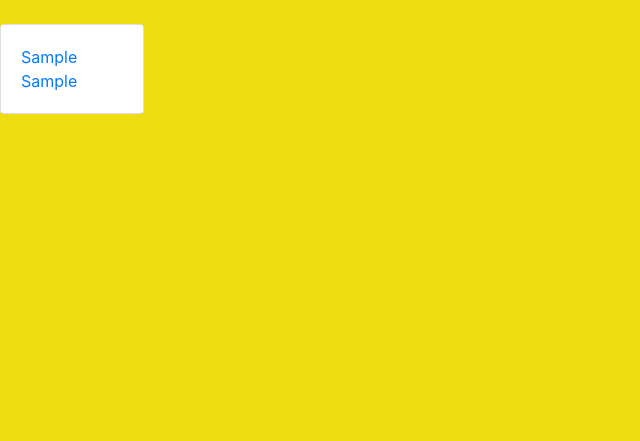
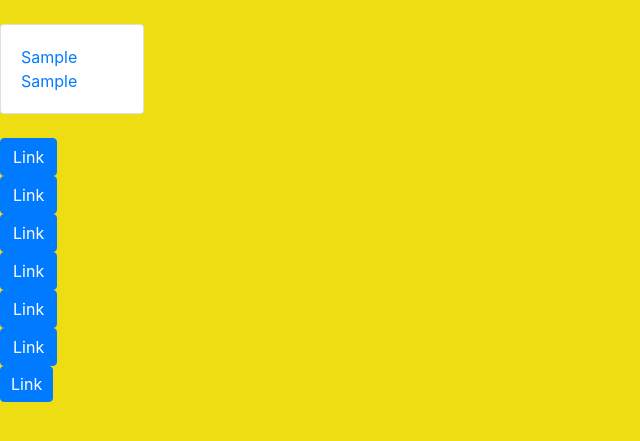
Before and after one commit to Akshayvm98/saaperp, a Django app: page /dashboard/ in a window 1280 px wide. Shown: the part 56-497 px from the top of the page, without its empty margins (0-640 px from the left). Run offline with Django 3.2, Linux system fonts and the light colour scheme; a user stored in the database is signed in; tables that the repository leaves empty hold one stand-in row (values such as "Sample post"); some libraries are stand-ins or nearby versions.

Commit message:
'secondcommmit'

```diff
--- a/schoolerp/views.py
+++ b/schoolerp/views.py
@@ -76,7 +76,7 @@ def test(request):
 		duration=request.POST.get('duration')
 		eid=int(request.POST.get('examname'))
 		examname=Exam.objects.get(pk=eid)
-		print(type(eid))
+
 		cid=int(request.POST.get('classroom'))
 		classroom = Classroom.objects.get(pk=cid)
 		maxmarks=request.POST.get('maxmarks')
@@ -100,11 +100,18 @@ def score(request):
 	students=Student.objects.all()
 
 	if request.method == "POST":
-		sid=int(request.POST.get('subject'))
-		exam=Exam.objects.get(pk=sid)
-		eid=int(request.POST.get('test'))
-		test=Test.objects.get(pk=eid)
-		Score.objects.create()
+		eid=int(request.POST.get('exam'))
+		exam=Exam.objects.get(pk=eid)
+
+		tid=int(request.POST.get('test'))
+		test=Test.objects.get(pk=tid)
+
+		sid=int(request.POST.get('student'))
+		student=Test.objects.get(pk=sid)
+		cid=int(request.POST.get('score'))
+		score=Test.objects.get(pk=cid)
+
+		Score.objects.create(exam=exam, test=test,student=student,score=score,classroom=classroom)
 		return redirect('/score/')
 	return render(request, "score.html",{'exam':exam,'subject':subject,'classrooms':class_rooms,'students':students})
 
--- a/templates/dashboard.html
+++ b/templates/dashboard.html
@@ -5,6 +5,13 @@
 			<div class="card-body">
 				<a href="/classroom/{{room.id}}/" class="card-link">{{room.standard}} {{room.section}} </a>
 			</div>
-		</div>
+		</div><br>
+		<a class="btn btn-primary" href="" role="button">Link</a><br>
+		<a class="btn btn-primary" href="#" role="button">Link</a><br>
+		<a class="btn btn-primary" href="#" role="button">Link</a><br>
+		<a class="btn btn-primary" href="#" role="button">Link</a><br>
+		<a class="btn btn-primary" href="#" role="button">Link</a><br>
+		<a class="btn btn-primary" href="#" role="button">Link</a><br>
+		<a class="btn btn-primary" href="#" role="button" style="padding: 5px 10px;">Link</a><br>
 	{% endfor %}
-{%endblock%}
+	{%endblock%}
```
Also changed, not shown: templates/score.html (+8 -4 lines).
